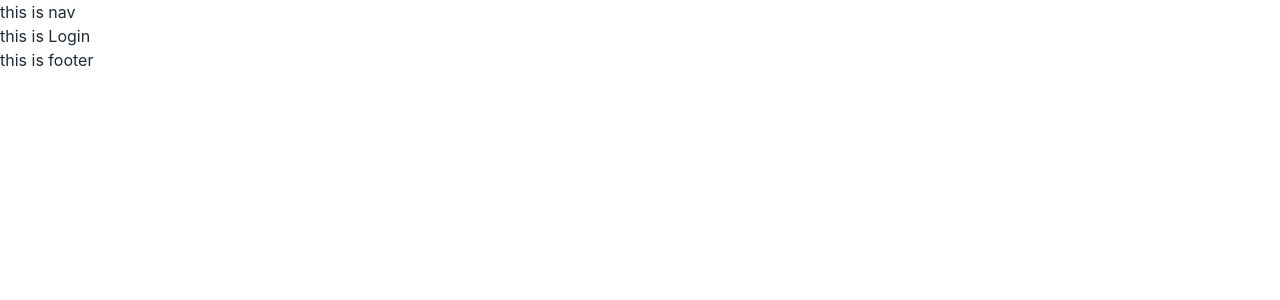
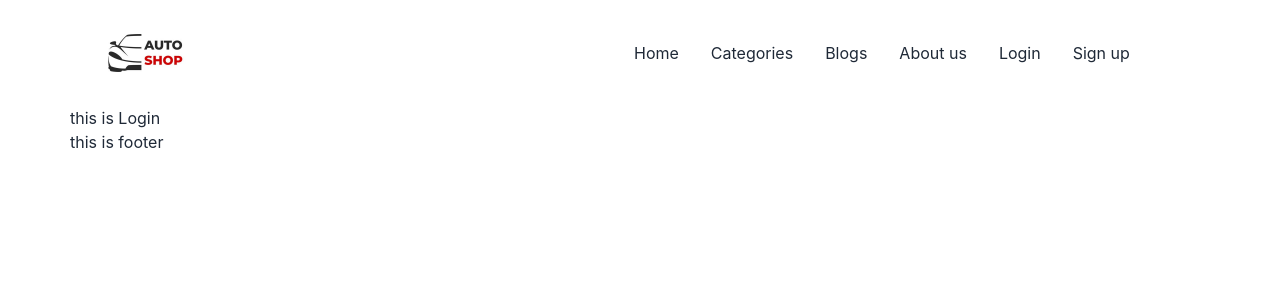
Before and after one commit to Ronyhassansam03n/auto-shop-clients-repo, a React (Create React App) app: page /login in a window 1280 px wide. Shown: the top 300 px of the page. Built offline with nearby package versions, Linux system fonts and the light colour scheme.

Commit message:
navber done

```diff
--- a/public/index.html
+++ b/public/index.html
@@ -1,5 +1,5 @@
 <!DOCTYPE html>
-<html lang="en">
+<html data-theme="light" lang="en">
   <head>
     <meta charset="utf-8" />
     <link rel="icon" href="%PUBLIC_URL%/favicon.ico" />
@@ -24,7 +24,7 @@
       work correctly both with client-side routing and a non-root public URL.
       Learn how to configure a non-root public URL by running `npm run build`.
     -->
-    <title>React App</title>
+    <title>AUTO SHOP </title>
   </head>
   <body>
     <noscript>You need to enable JavaScript to run this app.</noscript>
--- a/src/App.js
+++ b/src/App.js
@@ -8,7 +8,7 @@
   return (
 
 
-    <div >
+    <div className=' max-w-[1140px] mx-auto' >
 
      <RouterProvider router={router}></RouterProvider>
 
--- a/src/Pages/Common/Navber/Navber.js
+++ b/src/Pages/Common/Navber/Navber.js
@@ -1,9 +1,55 @@
 import React from 'react';
+import { Link } from 'react-router-dom';
+import LogoHome from '../../../assets/homelogo/360_F_299134059_j7cI3ZKP7wLpbiZ7RKrr6MrANfVntlHT.jpg'
 
 const Navber = () => {
+
+
+    const menuItems = <>
+
+        <li><Link>Home</Link></li>
+        <li><Link>Categories</Link></li>
+        <li><Link>Blogs</Link></li>
+        <li><Link>About us</Link></li>
+        <li><Link>Login</Link></li>
+        <li><Link>Sign up</Link></li>
+
+    </>
     return (
+
         <div>
-             this is nav
+
+            <div className="navbar">
+
+                <div className="navbar-">
+
+                    <div className="dropdown">
+
+                        <label tabIndex={0} className="btn btn-ghost lg:hidden">
+
+                            <svg xmlns="http://www.w3.org/2000/svg" className="h-5 w-5" fill="none" viewBox="0 0 24 24" stroke="currentColor"><path strokeLinecap="round" strokeLinejoin="round" strokeWidth="2" d="M4 6h16M4 12h8m-8 6h16" /></svg>
+                        </label>
+
+                        <ul tabIndex={0} className="menu menu-compact dropdown-content mt-3 p-2 shadow bg-base-100 rounded-box ">
+                            {menuItems}
+                        </ul>
+
+                    </div>
+                    <Link > <img className='w-1/4' src={LogoHome} alt=''></img> </Link>
+                </div>
+
+
+
+                <div className="navbar-center hidden lg:flex">
+
+                    <ul className="menu menu-horizontal p-0">
+
+                        {menuItems}
+
+                    </ul>
+                </div>
+
+            </div>
         </div>
     );
 };
--- a/src/Pages/Home/Home.js
+++ b/src/Pages/Home/Home.js
@@ -2,7 +2,7 @@
 
 const Home = () => {
     return (
-        <div>
+        <div className='mx-5'>
             this is home
         </div>
     );
```
Also changed, not shown: src/assets/homelogo/360_F_299134059_j7cI3ZKP7wLpbiZ7RKrr6MrANfVntlHT.jpg (added).
